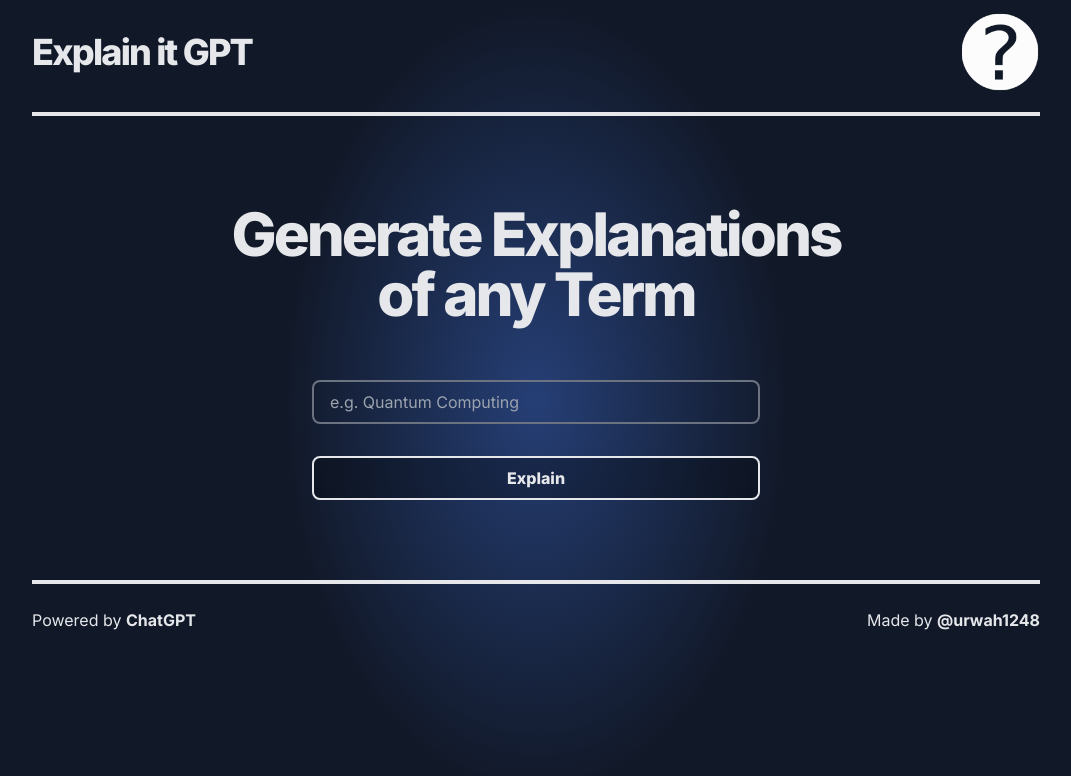
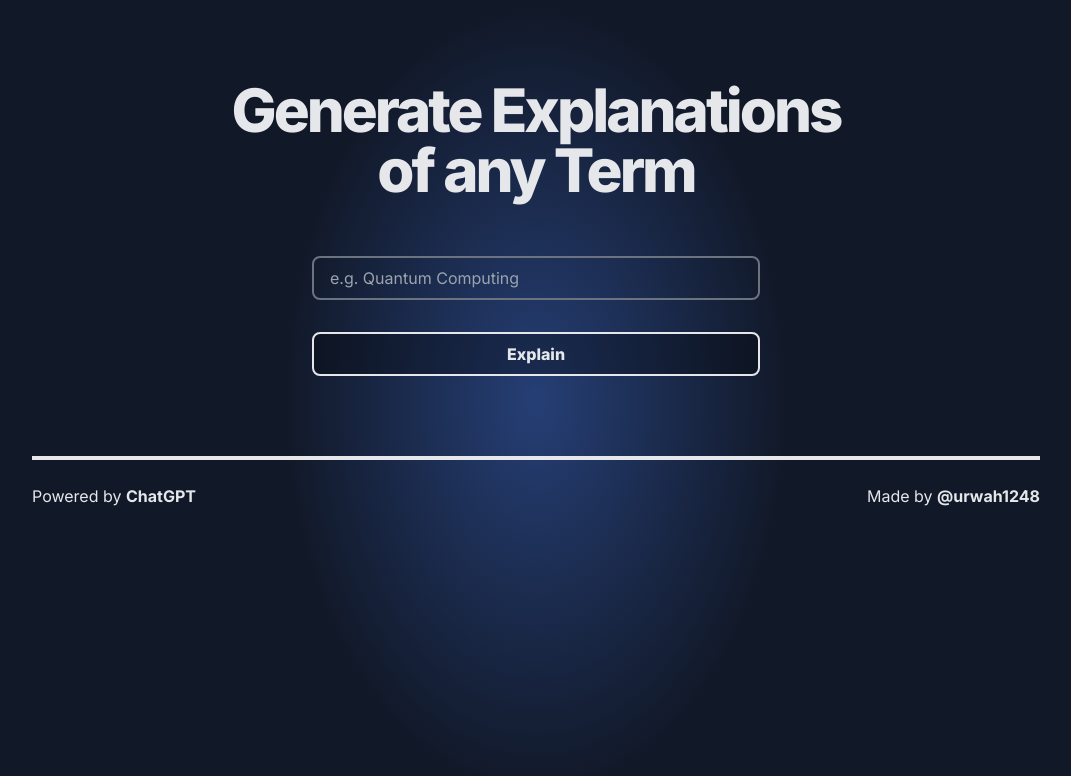
Before and after one commit to urwah1248/Explain-it-GPT, a Next.js app: page / in a window 1280 px wide. Shown: the top 776 px of the page, without its empty margins (104-1175 px from the left). Built offline with nearby package versions, Linux system fonts and the light colour scheme.

Commit message:
experiment to fix deploy

```diff
--- a/app/layout.tsx
+++ b/app/layout.tsx
@@ -1,7 +1,7 @@
 import './globals.css'
 import { Inter } from 'next/font/google'
 import Footer from '@/components/Footer'
-import Header from '@/components/Header';
+// import Header from '@/components/Header';
 import { Analytics } from '@vercel/analytics/react';
 
 const inter = Inter({ subsets: ['latin'] })
@@ -42,7 +42,7 @@ export default function RootLayout({
         <script async src="https://pagead2.googlesyndication.com/pagead/js/adsbygoogle.js?client=ca-pub-2814923421329618"
         crossOrigin="anonymous"></script>
       <body className={`${inter.className} text-gray-200 bg-gray-900`}>
-        <Header/>
+        {/* <Header/> */}
 
         {children}
 
```
Also changed, not shown: app/Header.tsx (renamed from components/header.tsx).
